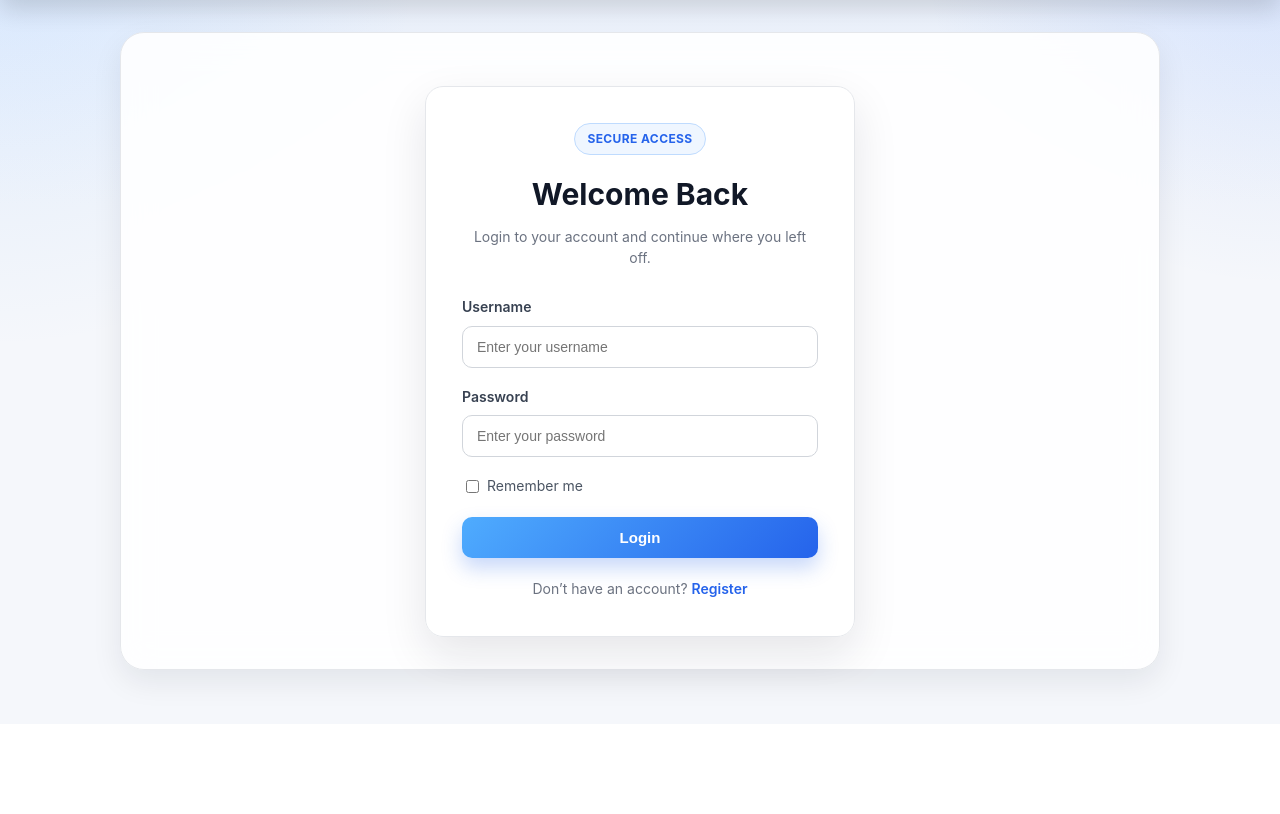
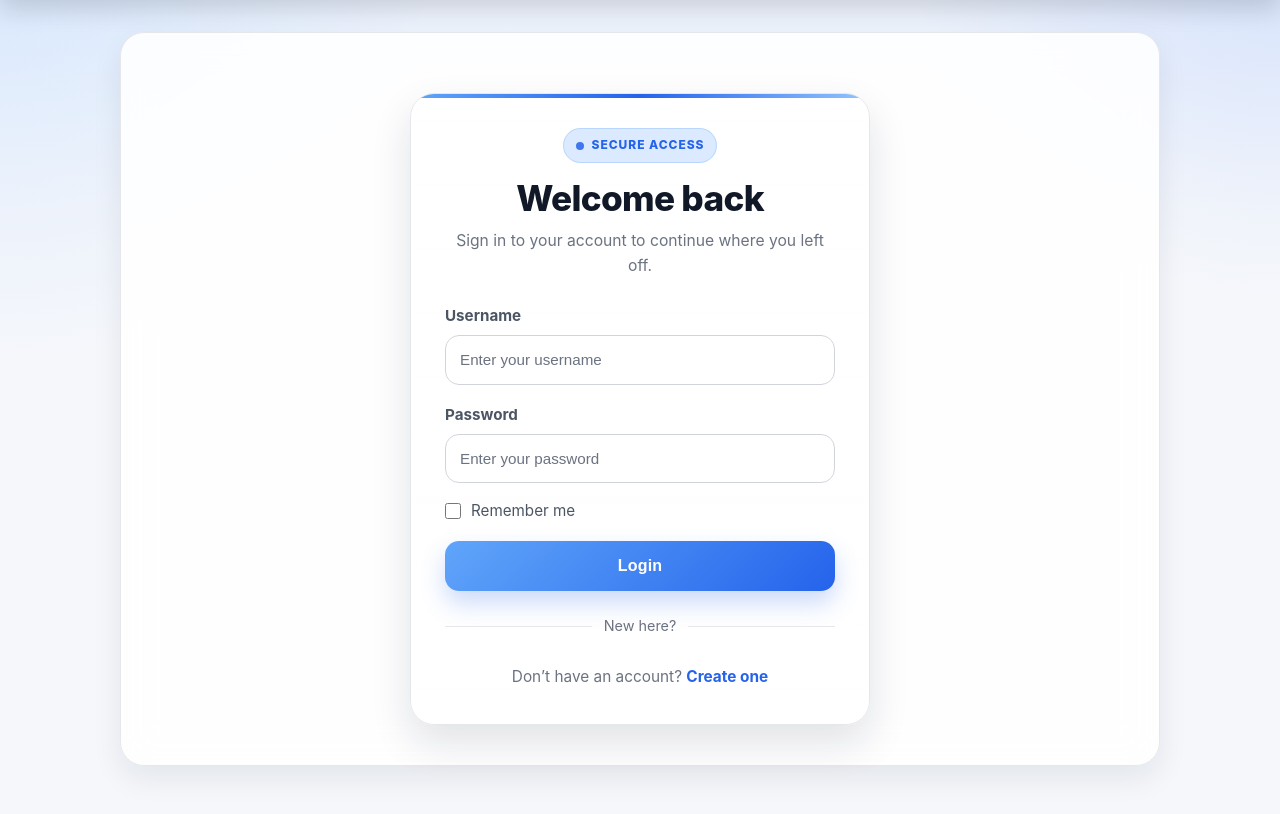
Before and after one commit to clarincehierro001-hue/mini_facebook, a Flask app: page /login in a window 1280 px wide. Shown: the part 76-890 px from the top of the page. Before the commit the page ends 773 px from the top, so only its background shows below. Run offline with Flask 3, Linux system fonts and the light colour scheme.

Commit message:
login.html
Updated the login page layout and styles for improved user experience.

```diff
--- a/templates/login.html
+++ b/templates/login.html
@@ -2,84 +2,149 @@
 
 {% block title %}Login{% endblock %}
 
-{% block content %}
-
+{% block head %}
 <style>
     .auth-page {
-        min-height: 70vh;
+        min-height: calc(100vh - 180px);
         display: flex;
         align-items: center;
         justify-content: center;
+        padding: 12px 0;
     }
 
-    .auth-container {
+    .auth-card {
         width: 100%;
-        max-width: 430px;
-        background: rgba(255, 255, 255, 0.96);
-        border: 1px solid #e5e7eb;
-        padding: 36px;
-        border-radius: 18px;
-        box-shadow: 0 18px 45px rgba(15, 23, 42, 0.10);
+        max-width: 460px;
+        background: linear-gradient(180deg, rgba(255, 255, 255, 0.96), rgba(255, 255, 255, 0.92));
+        border: 1px solid var(--border);
+        border-radius: 24px;
+        box-shadow: var(--shadow-lg);
+        padding: 34px;
+        position: relative;
+        overflow: hidden;
+        backdrop-filter: blur(14px);
+    }
+
+    .auth-card::before {
+        content: "";
+        position: absolute;
+        inset: 0 0 auto 0;
+        height: 4px;
+        background: linear-gradient(90deg, #60a5fa, var(--primary), #93c5fd);
+    }
+
+    .auth-header {
         text-align: center;
+        margin-bottom: 26px;
     }
 
     .auth-badge {
-        display: inline-block;
-        padding: 6px 12px;
+        display: inline-flex;
+        align-items: center;
+        gap: 8px;
+        padding: 7px 12px;
         font-size: 12px;
-        font-weight: bold;
-        letter-spacing: 0.4px;
+        font-weight: 800;
+        letter-spacing: 0.08em;
         text-transform: uppercase;
-        color: #2563eb;
-        background: #eff6ff;
-        border: 1px solid #bfdbfe;
+        color: var(--primary);
+        background: var(--primary-soft);
+        border: 1px solid rgba(96, 165, 250, 0.28);
         border-radius: 999px;
         margin-bottom: 16px;
     }
 
+    .auth-badge-dot {
+        width: 8px;
+        height: 8px;
+        border-radius: 999px;
+        background: currentColor;
+        opacity: 0.85;
+    }
+
     .auth-title {
-        font-size: 30px;
-        font-weight: bold;
-        color: #111827;
-        margin-bottom: 8px;
+        margin: 0 0 10px;
+        font-size: clamp(1.9rem, 3vw, 2.2rem);
+        line-height: 1.1;
+        font-weight: 800;
+        color: var(--text);
+        letter-spacing: -0.02em;
     }
 
     .auth-subtitle {
-        font-size: 14px;
-        color: #6b7280;
-        margin-bottom: 28px;
+        margin: 0;
+        font-size: 0.98rem;
+        line-height: 1.6;
+        color: var(--text-muted);
+    }
+
+    .error-message {
+        margin-bottom: 18px;
+        padding: 13px 14px;
+        border-radius: 14px;
+        background: var(--error-bg);
+        color: var(--error-text);
+        border: 1px solid var(--error-border);
+        text-align: left;
+        font-size: 0.95rem;
         line-height: 1.5;
     }
 
+    .auth-form {
+        display: flex;
+        flex-direction: column;
+        gap: 18px;
+    }
+
     .form-group {
+        display: flex;
+        flex-direction: column;
+        gap: 8px;
         text-align: left;
-        margin-bottom: 18px;
+    }
+
+    .form-label-row {
+        display: flex;
+        align-items: center;
+        justify-content: space-between;
+        gap: 12px;
+        flex-wrap: wrap;
     }
 
     .form-group label {
-        font-size: 14px;
-        font-weight: 600;
-        color: #374151;
-        display: block;
-        margin-bottom: 8px;
+        font-size: 0.95rem;
+        font-weight: 700;
+        color: var(--text-soft);
     }
 
-    .form-group input[type="text"],
-    .form-group input[type="password"] {
-        width: 100%;
-        padding: 12px 14px;
-        border-radius: 10px;
-        border: 1px solid #d1d5db;
-        box-sizing: border-box;
-        font-size: 14px;
-        background: #ffffff;
-        transition: border-color 0.2s ease, box-shadow 0.2s ease;
+    .input-wrap {
+        position: relative;
     }
 
-    .form-group input[type="text"]:focus,
-    .form-group input[type="password"]:focus {
+    .form-input {
+        width: 100%;
+        min-height: 48px;
+        padding: 13px 14px;
+        border-radius: 14px;
+        border: 1px solid var(--border-strong);
+        background: var(--surface-solid);
+        color: var(--text);
+        font-size: 0.95rem;
+        line-height: 1.4;
+        transition: border-color 0.2s ease, box-shadow 0.2s ease, background-color 0.2s ease;
+    }
+
+    .form-input::placeholder {
+        color: var(--text-muted);
+    }
+
+    .form-input:hover {
+        border-color: #9ca3af;
+    }
+
+    .form-input:focus {
         outline: none;
-        border-color: #60a5fa;
+        border-color: var(--primary);
         box-shadow: 0 0 0 4px rgba(96, 165, 250, 0.18);
     }
 
@@ -88,79 +153,128 @@
         align-items: center;
         justify-content: space-between;
         gap: 12px;
-        margin-bottom: 20px;
         flex-wrap: wrap;
+        margin-top: -2px;
     }
 
     .remember {
-        display: flex;
+        display: inline-flex;
         align-items: center;
-        font-size: 14px;
-        color: #4b5563;
+        gap: 10px;
+        font-size: 0.95rem;
+        color: var(--text-soft);
+        cursor: pointer;
+        user-select: none;
     }
 
-    .remember input {
-        margin-right: 8px;
+    .remember input[type="checkbox"] {
+        width: 16px;
+        height: 16px;
+        accent-color: var(--primary);
+        margin: 0;
+        cursor: pointer;
     }
 
     .btn {
         width: 100%;
-        padding: 12px;
+        min-height: 50px;
         border: none;
-        border-radius: 10px;
-        background: linear-gradient(135deg, #4facfe, #2563eb);
-        color: white;
-        font-weight: bold;
-        font-size: 15px;
+        border-radius: 14px;
+        background: linear-gradient(135deg, #60a5fa, var(--primary));
+        color: #ffffff;
+        font-size: 1rem;
+        font-weight: 800;
+        letter-spacing: 0.01em;
         cursor: pointer;
+        box-shadow: 0 12px 24px rgba(37, 99, 235, 0.24);
         transition: transform 0.2s ease, box-shadow 0.2s ease, opacity 0.2s ease;
-        box-shadow: 0 10px 20px rgba(37, 99, 235, 0.25);
     }
 
     .btn:hover {
         transform: translateY(-1px);
-        opacity: 0.97;
+        box-shadow: 0 16px 28px rgba(37, 99, 235, 0.28);
     }
 
     .btn:active {
         transform: translateY(0);
     }
 
+    .btn:disabled {
+        opacity: 0.7;
+        cursor: not-allowed;
+        transform: none;
+        box-shadow: none;
+    }
+
+    .auth-divider {
+        display: flex;
+        align-items: center;
+        gap: 12px;
+        margin: 6px 0 2px;
+        color: var(--text-muted);
+        font-size: 0.9rem;
+    }
+
+    .auth-divider::before,
+    .auth-divider::after {
+        content: "";
+        flex: 1;
+        height: 1px;
+        background: var(--border);
+    }
+
     .auth-footer {
-        margin-top: 20px;
-        font-size: 14px;
-        color: #6b7280;
+        margin-top: 8px;
+        text-align: center;
+        font-size: 0.96rem;
+        color: var(--text-muted);
+        line-height: 1.6;
     }
 
     .auth-footer a {
-        color: #2563eb;
+        color: var(--primary);
+        font-weight: 700;
         text-decoration: none;
-        font-weight: 600;
     }
 
     .auth-footer a:hover {
         text-decoration: underline;
     }
 
-    .error-message {
-        background: #fef2f2;
-        color: #b91c1c;
-        border: 1px solid #fecaca;
-        padding: 12px 14px;
-        border-radius: 10px;
-        margin-bottom: 18px;
-        font-size: 14px;
-        text-align: left;
+    @media (prefers-color-scheme: dark) {
+        .auth-card {
+            background: linear-gradient(180deg, rgba(17, 24, 39, 0.92), rgba(17, 24, 39, 0.84));
         }
 
-    @media (max-width: 520px) {
-        .auth-container {
+        .form-input {
+            background: rgba(15, 23, 42, 0.88);
+        }
+
+        .form-input:hover {
+            border-color: rgba(255, 255, 255, 0.24);
+        }
+
+        .auth-card::before {
+            background: linear-gradient(90deg, #60a5fa, #3b82f6, #93c5fd);
+        }
+    }
+
+    @media (max-width: 560px) {
+        .auth-page {
+            min-height: auto;
+        }
+
+        .auth-card {
             padding: 24px 18px;
-            border-radius: 14px;
+            border-radius: 20px;
+        }
+
+        .auth-header {
+            margin-bottom: 22px;
         }
 
         .auth-title {
-            font-size: 26px;
+            font-size: 1.8rem;
         }
 
         .remember-row {
@@ -168,22 +282,39 @@
         }
     }
 </style>
+{% endblock %}
 
+{% block content %}
 <div class="auth-page">
-    <div class="auth-container">
-        <div class="auth-badge">Secure Access</div>
-        <div class="auth-title">Welcome Back</div>
-        <div class="auth-subtitle">Login to your account and continue where you left off.</div>
+    <section class="auth-card" aria-labelledby="login-title">
+        <div class="auth-header">
+            <div class="auth-badge">
+                <span class="auth-badge-dot" aria-hidden="true"></span>
+                Secure Access
+            </div>
+
+            <h1 id="login-title" class="auth-title">Welcome back</h1>
+            <p class="auth-subtitle">
+                Sign in to your account to continue where you left off.
+            </p>
+        </div>
 
         {% if error %}
-            <div class="error-message">{{ error }}</div>
+            <div class="error-message" role="alert" aria-live="polite">
+                {{ error }}
+            </div>
         {% endif %}
 
-        <form method="POST" action="{{ url_for('login') }}">
+        <form method="POST" action="{{ url_for('login') }}" class="auth-form" novalidate>
             <div class="form-group">
+                <div class="form-label-row">
                     <label for="username">Username</label>
+                </div>
+
+                <div class="input-wrap">
                     <input
                         id="username"
+                        class="form-input"
                         type="text"
                         name="username"
                         value="{{ request.form.get('username', '') }}"
@@ -191,41 +322,51 @@
                         autocomplete="username"
                         maxlength="30"
                         placeholder="Enter your username"
+                        aria-required="true"
                     >
+                </div>
             </div>
 
             <div class="form-group">
+                <div class="form-label-row">
                     <label for="password">Password</label>
+                </div>
+
+                <div class="input-wrap">
                     <input
                         id="password"
+                        class="form-input"
                         type="password"
                         name="password"
                         required
                         autocomplete="current-password"
                         placeholder="Enter your password"
+                        aria-required="true"
                     >
+                </div>
             </div>
 
             <div class="remember-row">
-                <div class="remember">
+                <label for="remember" class="remember">
                     <input
                         id="remember"
                         type="checkbox"
                         name="remember"
                         {% if request.form.get('remember') == 'on' %}checked{% endif %}
                     >
-                    <label for="remember">Remember me</label>
-                </div>
+                    <span>Remember me</span>
+                </label>
             </div>
 
             <button type="submit" class="btn">Login</button>
-        </form>
+
+            <div class="auth-divider">New here?</div>
 
             <div class="auth-footer">
                 Don’t have an account?
-            <a href="{{ url_for('register') }}">Register</a>
+                <a href="{{ url_for('register') }}">Create one</a>
             </div>
+        </form>
+    </section>
 </div>
-</div>
-
 {% endblock %}
```
Lines whose indentation alone changed are shown as unchanged.
